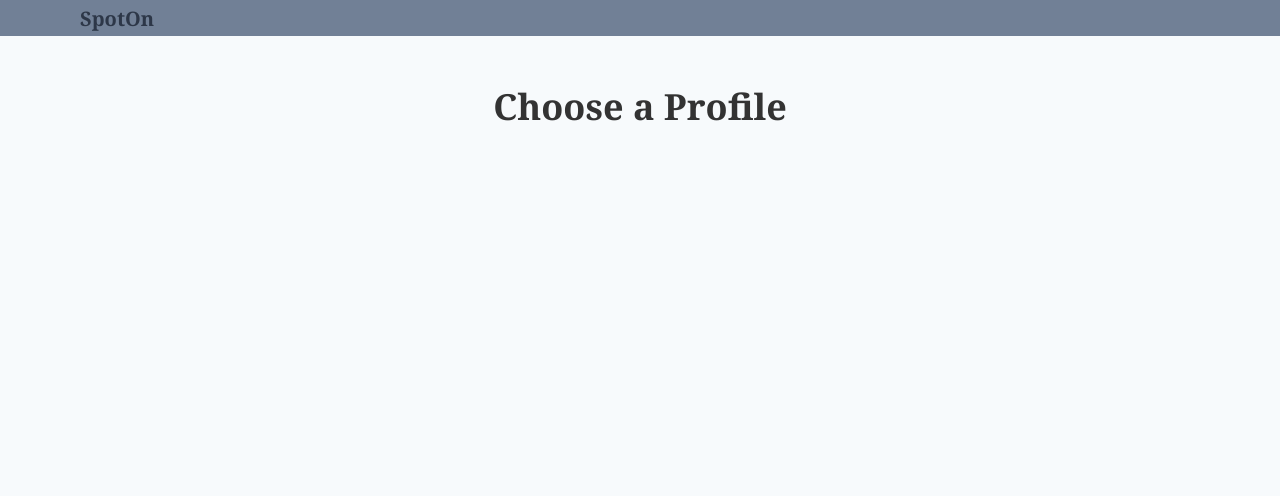
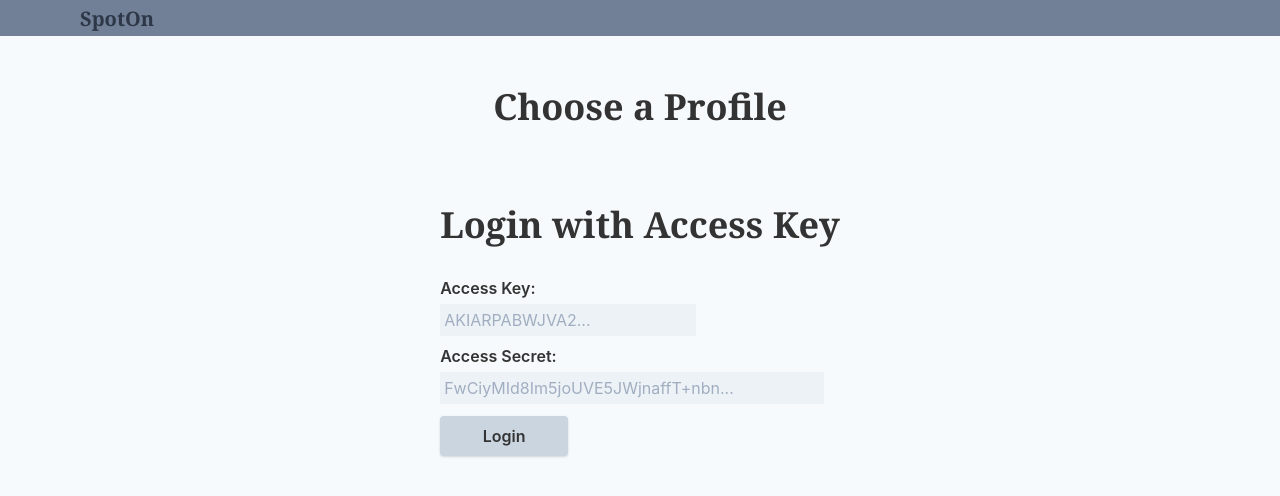
Before and after one commit to jzillmann/spoton, a Svelte app: page / in a window 1280 px wide. Shown: the top 496 px of the page. Built offline with nearby package versions, Linux system fonts and the light colour scheme.

Commit message:
Login by key

```diff
--- a/src/auth/auth.ts
+++ b/src/auth/auth.ts
@@ -1,5 +1,5 @@
 import { writable } from 'svelte/store';
-import { IAMClient, GetUserCommand } from '@aws-sdk/client-iam';
+import { IAMClient, GetUserCommand, IAMClientConfig } from '@aws-sdk/client-iam';
 import { EC2Client, DescribeRegionsCommand } from '@aws-sdk/client-ec2';
 import { parse as parseArn } from '@aws-sdk/util-arn-parser';
 import { defaultRegion } from '../defaults';
@@ -14,7 +14,20 @@
 
 export function loginByProfile(loginProfile: Profile): Promise<void> {
     const loginRegion = loginProfile.defaultRegion || defaultRegion;
-    const config = { ...toClientConfig(loginProfile, loginRegion) };
+    return doLogin(loginProfile.key, loginProfile.secret, loginRegion, loginProfile);
+}
+
+export function loginByKey(accessKey: string, accessSecret: string): Promise<void> {
+    return doLogin(accessKey, accessSecret, defaultRegion);
+}
+
+function doLogin(
+    accessKey: string,
+    accessSecret: string,
+    loginRegion: string,
+    loginProfile: Profile = undefined
+): Promise<void> {
+    const config = { ...toClientConfig(accessKey, accessSecret, loginRegion) };
     const iamClient = new IAMClient(config);
     const ec2Client = new EC2Client(config);
     const userPromise = iamClient.send(new GetUserCommand({}));
@@ -33,8 +46,8 @@
             login.set({
                 account,
                 userName,
-                key: loginProfile.key,
-                secret: loginProfile.secret,
+                key: accessKey,
+                secret: accessSecret,
                 profile: loginProfile,
                 availableRegions: regionNames,
             });
--- a/src/aws/ClientConfig.ts
+++ b/src/aws/ClientConfig.ts
@@ -1,13 +1,11 @@
 import type { RegionInputConfig } from '@aws-sdk/config-resolver';
 import type { AwsAuthInputConfig } from '@aws-sdk/middleware-signing';
-import type Login from '../auth/Login';
-import type Profile from '../auth/Profile';
 
 export declare type ClientConfig = Partial<AwsAuthInputConfig & RegionInputConfig>;
 
-export function toClientConfig(profile: Profile, region: string): ClientConfig {
+export function toClientConfig(accessKey: string, accessSecret: string, region: string): ClientConfig {
     return {
-        credentials: { accessKeyId: profile.key, secretAccessKey: profile.secret },
+        credentials: { accessKeyId: accessKey, secretAccessKey: accessSecret },
         region,
     };
 }
--- a/src/aws/clients.ts
+++ b/src/aws/clients.ts
@@ -6,7 +6,7 @@
 import { CloudFormationClient } from '@aws-sdk/client-cloudformation';
 
 export const clientConfig = derived([login, region], ([$login, $region]) =>
-    $login ? toClientConfig($login.profile, $region) : undefined
+    $login ? toClientConfig($login.key, $login.secret, $region) : undefined
 );
 
 export const s3Client: Readable<S3Client> = derived(clientConfig, ($config, set) => {
--- a/src/ui/Login.svelte
+++ b/src/ui/Login.svelte
@@ -1,7 +1,7 @@
 <script lang="ts">
     import { blur, fly } from 'svelte/transition';
     import { loadSystemProfiles } from '../external';
-    import { availableProfiles, loginByProfile } from '../auth/auth';
+    import { availableProfiles, loginByProfile, loginByKey } from '../auth/auth';
 
     import type Profile from '../auth/Profile';
     import Loading from './Loading.svelte';
@@ -14,8 +14,14 @@
 
     let loginPromise: Promise<void>;
 
-    function login(selectedProfile: Profile) {
+    function profileLogin(selectedProfile: Profile) {
         loginPromise = loginByProfile(selectedProfile);
+    }
+
+    let accessKey: string;
+    let accessSecret: string;
+    function accessKeyLogin() {
+        loginPromise = loginByKey(accessKey, accessSecret);
     }
 </script>
 
@@ -27,7 +33,7 @@
         {:then profiles}
             <div class="flex flex-wrap" in:fly={{ x: 2000 }}>
                 {#each profiles as aProfile}
-                    <div on:click={() => login(aProfile)}>
+                    <div on:click={() => profileLogin(aProfile)}>
                         <Card>
                             <span slot="header">{aProfile.name}</span>
                             <span slot="content">{aProfile.key}</span>
@@ -38,6 +44,26 @@
         {:catch error}
             <div>ERROR: {error}</div>
         {/await}
+        <div class="mt-10 text-4xl font-bold font-serif mb-6 text-center" in:blur>Login with Access Key</div>
+        <div class="flex flex-col">
+            <label for="accessKey" class="font-semibold">Access Key:</label>
+            <input
+                id="accessKey"
+                type="text"
+                placeholder="AKIARPABWJVA2..."
+                bind:value={accessKey}
+                class="w-64 mt-1 p-1 bg-gray-200" />
+            <label for="accessSecret" class="mt-2 font-semibold">Access Secret:</label>
+            <input
+                id="accessSecret"
+                type="password"
+                placeholder="FwCiyMId8Im5joUVE5JWjnaffT+nbn..."
+                bind:value={accessSecret}
+                class="w-96 mt-1 p-1 bg-gray-200" />
+            <button
+                class="w-32 mt-3 p-2 bg-gray-400 font-semibold hover:font-bold rounded shadow hover:shadow-lg transform transition duration-200 hover:scale-y-105"
+                on:click={accessKeyLogin}>Login</button>
+        </div>
     </div>
 </div>
 {#if loginPromise}
--- a/tailwind.config.js
+++ b/tailwind.config.js
@@ -9,6 +9,7 @@
         extend: {
             width: {
                 9: '2.25rem',
+                96: '24rem',
             },
             height: {
                 9: '2.25rem',
```
